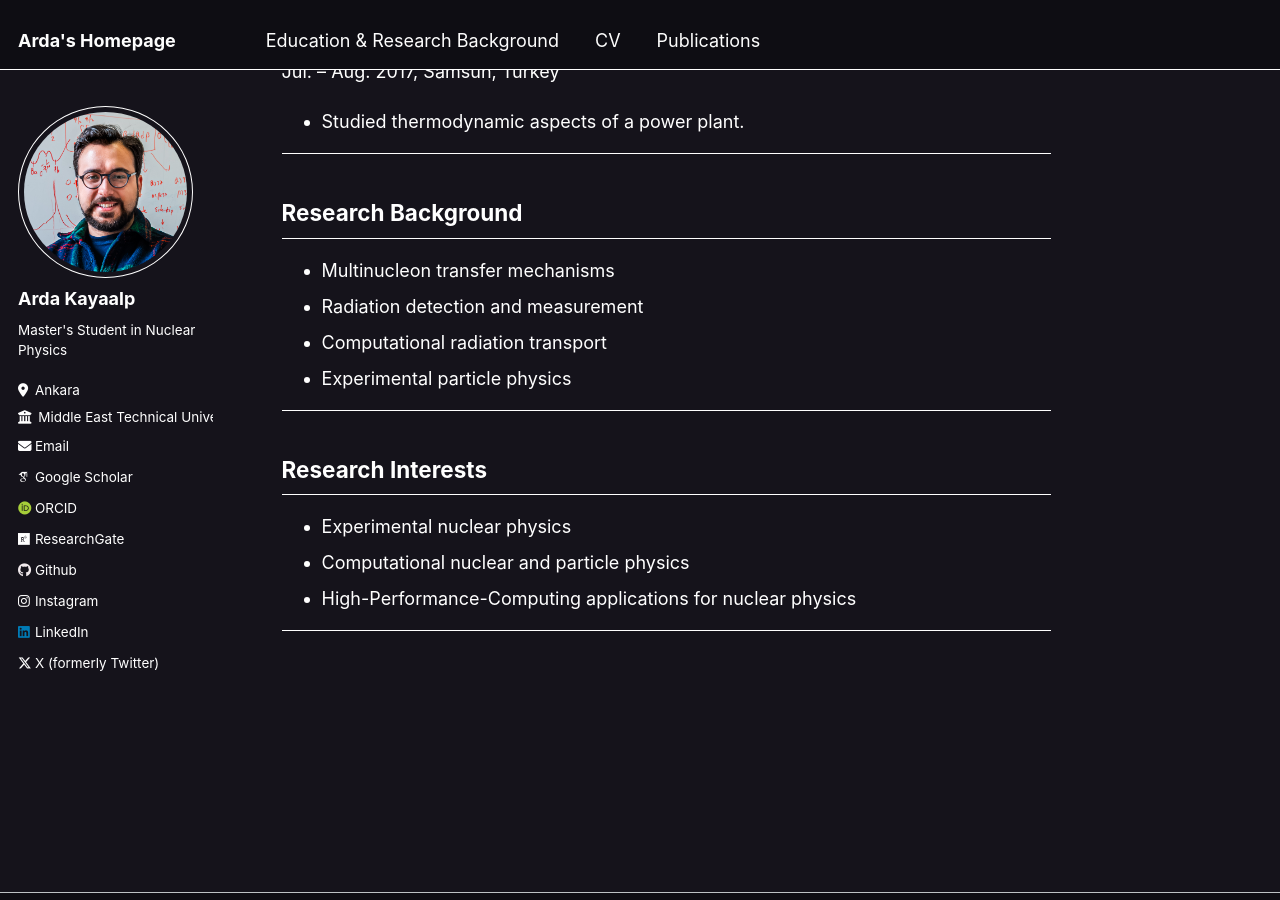
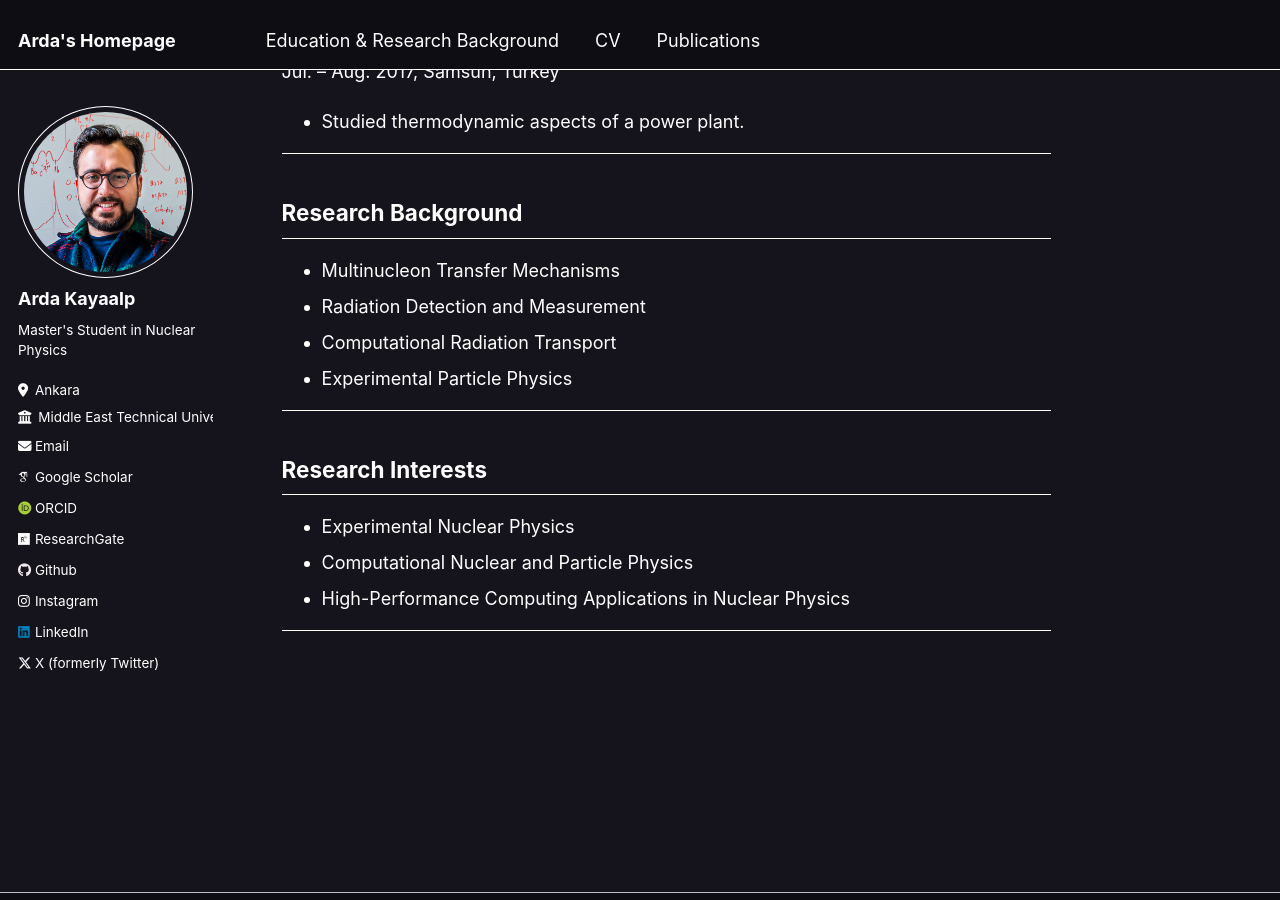
Before and after one commit to ardakayaalp/ardakayaalp.github.io, a Jekyll site: the page built from background.md, in a window 1280 px wide and 900 px high, scrolled down 1891 px. Built offline with Jekyll 4.4.1, drawn with Linux system fonts in a browser that asks for light colours; some web fonts are replaced.

Commit message:
Update background.md

```diff
--- a/background.md
+++ b/background.md
@@ -69,17 +69,17 @@ Jul. – Aug. 2017, Samsun, Turkey
 
 ## Research Background
 
-- Multinucleon transfer mechanisms
-- Radiation detection and measurement
-- Computational radiation transport
-- Experimental particle physics
+- Multinucleon Transfer Mechanisms
+- Radiation Detection and Measurement
+- Computational Radiation Transport
+- Experimental Particle Physics
 
 ---
 
 ## Research Interests
 
-- Experimental nuclear physics
-- Computational nuclear and particle physics
-- High-Performance-Computing applications for nuclear physics
+- Experimental Nuclear Physics
+- Computational Nuclear and Particle Physics
+- High-Performance Computing Applications in Nuclear Physics
 
 ---
```
